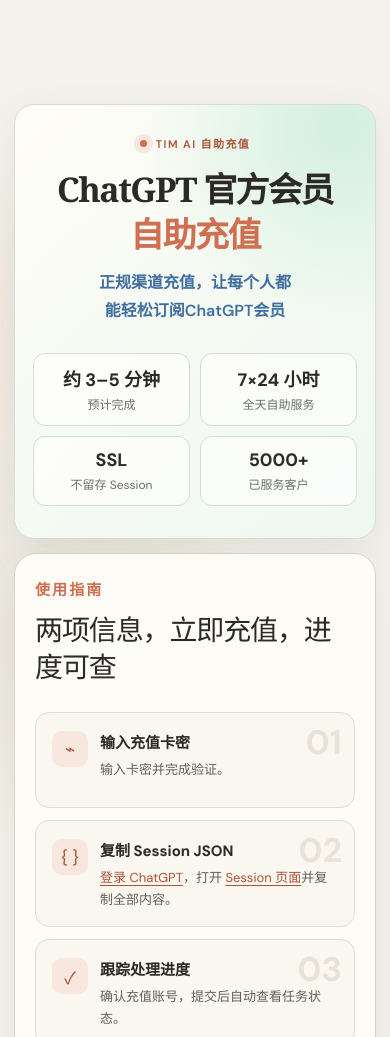
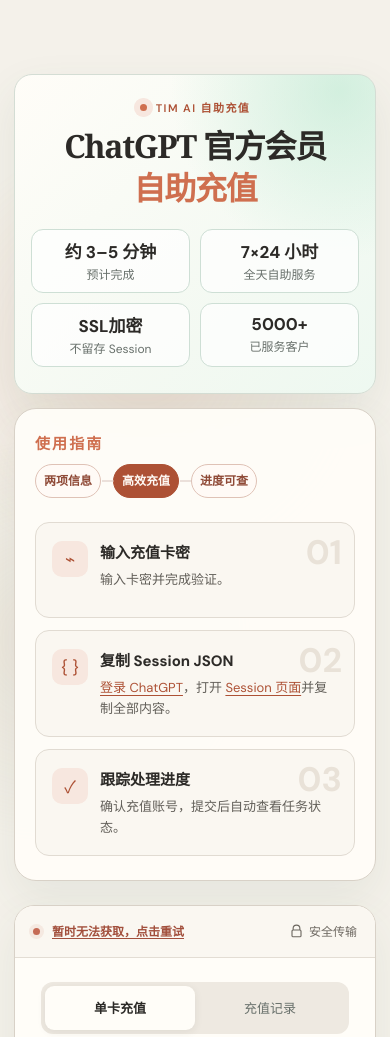
Before and after one commit to TIM1688AI/tim-ai-recharge, a website: page index.html in a window 390 px wide. Shown: the top 1037 px of the page. Drawn offline with Linux system fonts and the light colour scheme; no server answers.

Commit message:
UI更新
界面UI更新

```diff
--- a/index.html
+++ b/index.html
@@ -27,15 +27,10 @@
         <div class="hero-copy">
           <div class="eyebrow"><i></i> TIM AI 自助充值</div>
           <h1>ChatGPT 官方会员 <span>自助充值</span></h1>
-          <div class="hero-subtitle-rotator" id="hero-subtitle-rotator" role="group" aria-label="服务说明">
-            <p class="hero-subtitle active">提交充值任务后自动跟踪进度，完成状态清晰可查</p>
-            <p class="hero-subtitle" aria-hidden="true">正规渠道充值，让每个人都能轻松订阅ChatGPT会员</p>
-            <p class="hero-subtitle" aria-hidden="true">累计为 5000+ 位用户提供 ChatGPT 会员订阅服务</p>
-          </div>
           <div class="hero-trust">
             <div><strong>约 3–5 分钟</strong><span>预计完成</span></div>
             <div><strong>7×24 小时</strong><span>全天自助服务</span></div>
-            <div><strong>SSL</strong><span>不留存 Session</span></div>
+            <div><strong>SSL加密</strong><span>不留存 Session</span></div>
             <div><strong>5000+</strong><span>已服务客户</span></div>
           </div>
         </div>
@@ -43,8 +38,12 @@
         <div class="service-layout">
           <section class="how-it-works guide-side" id="guide">
             <div class="section-heading">
-              <span>使用指南</span>
-              <h2>两项信息，立即充值，进度可查</h2>
+              <h2>使用指南</h2>
+              <ol class="guide-heading-flow" aria-label="充值流程概要">
+                <li>两项信息</li>
+                <li>高效充值</li>
+                <li>进度可查</li>
+              </ol>
             </div>
             <div class="guide-grid">
               <article><span>01</span><div class="guide-icon">⌁</div><h3>输入充值卡密</h3><p>输入卡密并完成验证。</p></article>
@@ -216,6 +215,11 @@
         <button class="utility-action" id="quick-refresh-cdk" type="button" data-tool="refresh" aria-haspopup="dialog" aria-controls="quick-tool-modal">更换卡密</button>
         <button class="utility-action" id="quick-cancel-task" type="button" data-tool="cancel" aria-haspopup="dialog" aria-controls="quick-tool-modal">取消任务</button>
       </div>
+      <div class="hero-subtitle-rotator" id="hero-subtitle-rotator" role="group" aria-label="服务说明">
+        <p class="hero-subtitle active">提交充值任务后自动跟踪进度，完成状态清晰可查</p>
+        <p class="hero-subtitle" aria-hidden="true">正规渠道充值，让每个人都能轻松订阅ChatGPT会员</p>
+        <p class="hero-subtitle" aria-hidden="true">累计为 5000+ 位用户提供 ChatGPT 会员订阅服务</p>
+      </div>
     </section>
 
     <footer>
--- a/styles.css
+++ b/styles.css
@@ -38,39 +38,39 @@
 
 .site-header {
   width: min(1180px, calc(100% - 48px));
-  height: 88px;
+  height: 68px;
   margin: 0 auto;
   display: flex;
   align-items: center;
   justify-content: space-between;
 }
-.top-nav { display: flex; align-items: center; gap: 34px; color: #6a746f; font-size: 14px; }
-.top-nav a { position: relative; padding: 12px 0; }
+.top-nav { display: flex; align-items: center; gap: 28px; color: #6a746f; font-size: 14px; }
+.top-nav a { position: relative; padding: 10px 0; }
 .top-nav a:hover, .top-nav a.active { color: var(--ink); }
 .top-nav a.active::after { content: ""; position: absolute; left: 50%; bottom: 2px; width: 16px; height: 2px; border-radius: 2px; background: var(--green); transform: translateX(-50%); }
-.header-note { display: inline-flex; align-items: center; gap: 8px; color: #6e6861; border: 1px solid #d8d1c7; padding: 9px 13px; border-radius: 999px; background: rgba(255,253,248,.68); font-size: 12px; }
+.header-note { display: inline-flex; align-items: center; gap: 8px; color: #6e6861; border: 1px solid #d8d1c7; padding: 8px 12px; border-radius: 999px; background: rgba(255,253,248,.68); font-size: 12px; }
 .header-note i { width: 7px; height: 7px; border-radius: 50%; background: #6b9c78; box-shadow: 0 0 0 4px rgba(107,156,120,.12); }
 
 .hero {
   width: min(1180px, calc(100% - 48px));
-  margin: 36px auto 90px;
+  margin: 16px auto 72px;
 }
-.hero-copy { width: 100%; margin: 0 auto; padding: 40px 48px 42px; text-align: center; border: 1px solid #d4ddd4; border-radius: 24px; background: radial-gradient(circle at 90% 5%, rgba(185,231,207,.58), transparent 38%), linear-gradient(135deg, rgba(255,253,248,.98), rgba(237,249,241,.92)); box-shadow: 0 18px 45px rgba(70,96,82,.09); }
+.hero-copy { width: 100%; margin: 0 auto; padding: 30px 40px 32px; text-align: center; border: 1px solid #d4ddd4; border-radius: 22px; background: radial-gradient(circle at 90% 5%, rgba(185,231,207,.58), transparent 38%), linear-gradient(135deg, rgba(255,253,248,.98), rgba(237,249,241,.92)); box-shadow: 0 18px 45px rgba(70,96,82,.09); }
 .eyebrow { color: var(--green-dark); font-size: 11px; font-weight: 600; letter-spacing: .13em; display: flex; align-items: center; justify-content: center; gap: 9px; }
 .eyebrow i { width: 7px; height: 7px; border-radius: 50%; background: var(--green); box-shadow: 0 0 0 6px var(--green-soft); }
-.hero h1 { margin: 18px 0 14px; font-family: "Noto Serif SC", Georgia, serif; font-size: clamp(36px, 3.8vw, 48px); line-height: 1.2; letter-spacing: -.045em; font-weight: 600; }
+.hero h1 { margin: 14px 0 24px; font-family: "Noto Serif SC", Georgia, serif; font-size: clamp(34px, 3.4vw, 44px); line-height: 1.18; letter-spacing: -.04em; font-weight: 600; }
 .hero h1 span { color: var(--green); }
-.hero-subtitle-rotator { width: min(760px, 100%); display: grid; align-items: center; margin: 0 auto; overflow: hidden; }
-.hero-subtitle { grid-area: 1 / 1; margin: 0; color: var(--info-text); font-size: 16px; font-weight: 600; line-height: 1.75; text-wrap: balance; opacity: 0; visibility: hidden; transform: translateY(110%); transition: opacity 180ms ease, transform 360ms cubic-bezier(.16,1,.3,1), visibility 0s linear 360ms; }
+.hero-subtitle-rotator { width: min(760px, 100%); min-height: 50px; display: grid; align-items: center; margin: 16px auto 0; padding: 9px 20px; overflow: hidden; border: 1px solid #cbdcd2; border-radius: 12px; color: var(--info-text); background: rgba(248,252,249,.9); text-align: center; }
+.hero-subtitle { grid-area: 1 / 1; margin: 0; color: inherit; font-size: 16px; font-weight: 600; line-height: 1.75; text-wrap: balance; opacity: 0; visibility: hidden; transform: translateY(110%); transition: opacity 180ms ease, transform 360ms cubic-bezier(.16,1,.3,1), visibility 0s linear 360ms; }
 .hero-subtitle.active, .hero-subtitle.leaving { visibility: visible; transition-delay: 0s; will-change: transform, opacity; }
 .hero-subtitle.active { opacity: 1; transform: translateY(0); }
 .hero-subtitle.leaving { opacity: 0; transform: translateY(-110%); }
-.hero-trust { width: 100%; max-width: 680px; margin: 28px auto 0; display: grid; grid-template-columns: repeat(4, minmax(0, 1fr)); gap: 10px; }
-.hero-trust div { min-height: 70px; padding: 11px 8px; display: flex; flex-direction: column; align-items: center; justify-content: center; gap: 4px; text-align: center; border: 1px solid #cedfd5; border-radius: 12px; background: rgba(255, 255, 255, .72); }
-.hero-trust strong { font-size: 18px; color: var(--ink); }
+.hero-trust { width: 100%; max-width: 700px; margin: 0 auto; display: grid; grid-template-columns: repeat(4, minmax(0, 1fr)); gap: 10px; }
+.hero-trust div { min-height: 62px; padding: 8px; display: flex; flex-direction: column; align-items: center; justify-content: center; gap: 3px; text-align: center; border: 1px solid #cedfd5; border-radius: 12px; background: rgba(255, 255, 255, .72); }
+.hero-trust strong { font-size: 17px; color: var(--ink); }
 .hero-trust span { min-height: 17px; display: flex; align-items: center; justify-content: center; font-size: 12px; line-height: 1.5; color: var(--text-muted); }
 
-.service-layout { margin-top: 18px; display: grid; grid-template-columns: repeat(2, minmax(0, 1fr)); align-items: stretch; gap: 18px; }
+.service-layout { margin-top: 14px; display: grid; grid-template-columns: repeat(2, minmax(0, 1fr)); align-items: stretch; gap: 18px; }
 
 .recharge-shell { min-height: 520px; background: rgba(255,253,248,.96); border: 1px solid #d8d1c7; border-radius: 22px; box-shadow: 0 18px 45px rgba(70,96,82,.08); overflow: hidden; backdrop-filter: blur(20px); }
 .shell-topline { min-height: 52px; padding: 0 25px; background: #faf7f1; border-bottom: 1px solid #e3ddd4; display: flex; align-items: center; justify-content: space-between; gap: 16px; color: #6d6861; font-size: 12px; }
@@ -219,11 +219,15 @@
 .privacy-note b { color: #45564f; font-size: 13px; }
 
 .how-it-works { min-width: 0; min-height: 520px; padding: 30px; background: rgba(255,253,248,.96); border: 1px solid #d8d1c7; border-radius: 22px; box-shadow: 0 18px 45px rgba(70,96,82,.08); }
-.section-heading { text-align: left; }
-.section-heading > span, .security-copy > span { color: var(--green); font-size: 15px; font-weight: 700; letter-spacing: .14em; }
-.section-heading h2 { margin: 11px 0 0; font-family: "Noto Serif SC", Georgia, serif; font-size: 28px; font-weight: 500; line-height: 1.35; letter-spacing: -.04em; }
-.section-heading p { margin: 0; color: var(--muted); font-size: 13px; }
-.guide-grid { width: 100%; margin: 26px 0 0; display: grid; grid-template-columns: 1fr; gap: 12px; }
+.section-heading { display: flex; align-items: center; justify-content: space-between; gap: 18px; text-align: left; }
+.section-heading > h2 { flex: 0 0 auto; margin: 0; color: var(--green); font: 700 15px/1.3 "Noto Sans SC", sans-serif; letter-spacing: .14em; }
+.security-copy > span { color: var(--green); font-size: 15px; font-weight: 700; letter-spacing: .14em; }
+.guide-heading-flow { min-width: 0; display: flex; align-items: center; justify-content: flex-end; margin: 0 0 0 auto; padding: 0; list-style: none; }
+.guide-heading-flow li { position: relative; min-width: 72px; min-height: 34px; padding: 0 11px; display: inline-flex; align-items: center; justify-content: center; border: 1px solid #dfc2b6; border-radius: 999px; color: #8f4a37; background: #fffaf6; font-size: 12px; font-weight: 600; line-height: 1.2; white-space: nowrap; }
+.guide-heading-flow li:nth-child(2) { color: #fffaf5; border-color: var(--green-dark); background: var(--green-dark); }
+.guide-heading-flow li + li { margin-inline-start: 16px; }
+.guide-heading-flow li + li::before { content: ""; position: absolute; inset-inline-end: 100%; top: 50%; width: 16px; border-top: 1px solid #d9c6bd; transform: translateY(-50%); }
+.guide-grid { width: 100%; margin: 24px 0 0; display: grid; grid-template-columns: 1fr; gap: 12px; }
 .guide-grid article { position: relative; min-height: 96px; padding: 18px 16px 16px 64px; border: 1px solid #e1dbd2; border-radius: 14px; background: #faf7f1; overflow: hidden; transition: transform .2s ease, border-color .2s ease; }
 .guide-grid article:hover { transform: translateY(-3px); border-color: #cfc5b9; }
 .guide-grid article > span { position: absolute; right: 12px; top: 7px; color: #e9e2d8; font-size: 34px; font-weight: 700; }
@@ -243,7 +247,7 @@
 .security-card li b { font-size: 13px; }
 .security-card li span { color: #b8c7c0; font-size: 13px; line-height: 1.55; }
 
-.utility-dock { width: min(1100px, calc(100% - 48px)); margin: -34px auto 28px; display: flex; align-items: center; justify-content: center; }
+.utility-dock { width: min(1100px, calc(100% - 48px)); margin: -34px auto 20px; display: grid; justify-items: center; }
 .utility-actions { min-width: 0; display: flex; align-items: center; justify-content: center; gap: 8px; }
 .utility-action { min-width: 112px; min-height: 48px; padding: 0 20px; border: 1px solid #d9e0e6; border-radius: 10px; color: #56645f; background: rgba(255,255,255,.78); cursor: pointer; font-size: 13px; font-weight: 600; white-space: nowrap; transition: color .16s, background .16s, border-color .16s, box-shadow .16s, transform .12s; }
 .utility-action:active { transform: scale(.98); }
@@ -307,7 +311,7 @@
 
 @media (max-width: 900px) {
   .top-nav { display: none; }
-  .hero { margin-top: 40px; }
+  .hero { margin-top: 20px; }
   .service-layout { grid-template-columns: 1fr; gap: 24px; }
   .how-it-works, .recharge-shell { min-height: 0; }
   .security-card { gap: 50px; padding: 48px; }
@@ -317,11 +321,11 @@
 }
 @media (max-width: 680px) {
   .site-header, .hero { width: min(100% - 28px, 1180px); }
-  .site-header { height: 74px; }
+  .site-header { height: 62px; }
   .header-note { display: none; }
-  .hero { margin-top: 30px; margin-bottom: 75px; }
-  .hero-copy { padding: 30px 18px 32px; border-radius: 20px; }
-  .hero h1 { font-size: 34px; }
+  .hero { margin-top: 12px; margin-bottom: 60px; }
+  .hero-copy { padding: 24px 16px 26px; border-radius: 18px; }
+  .hero h1 { margin: 12px 0 22px; font-size: 32px; }
   .hero h1 span { display: block; margin-top: 4px; }
   .hero-trust { grid-template-columns: repeat(2, minmax(0, 1fr)); gap: 10px; }
   .service-layout { margin-top: 14px; }
@@ -334,6 +338,11 @@
   .shell-topline { padding: 0 18px; gap: 10px; }
   .input-wrap input, textarea { font-size: 16px; }
   .guide-side { padding: 24px 20px; }
+  .section-heading { display: grid; gap: 12px; }
+  .guide-heading-flow { width: min(100%, 276px); margin-left: auto; }
+  .guide-heading-flow li { flex: 1 1 0; min-width: 0; padding-inline: 8px; }
+  .guide-heading-flow li + li { margin-inline-start: 12px; }
+  .guide-heading-flow li + li::before { width: 12px; }
   .security-card { gap: 38px; padding: 38px 28px; }
   .security-copy h2 { font-size: 29px; }
   .announcement { margin-inline: 18px; }
@@ -347,6 +356,8 @@
   .utility-dock { width: min(100% - 28px, 1100px); margin-top: -42px; }
   .utility-actions { display: grid; grid-template-columns: repeat(2, minmax(0, 1fr)); gap: 10px; }
   .utility-action { width: 100%; min-width: 0; min-height: 48px; padding-inline: 12px; }
+  .hero-subtitle-rotator { min-height: 62px; margin-top: 14px; padding: 9px 12px; }
+  .hero-subtitle { font-size: 15px; line-height: 1.65; }
   .queue-live-action { font-size: 12px; }
   .quick-tool-modal { padding: 27px 22px; }
   footer { min-height: 74px; padding: 18px 0; }
```
